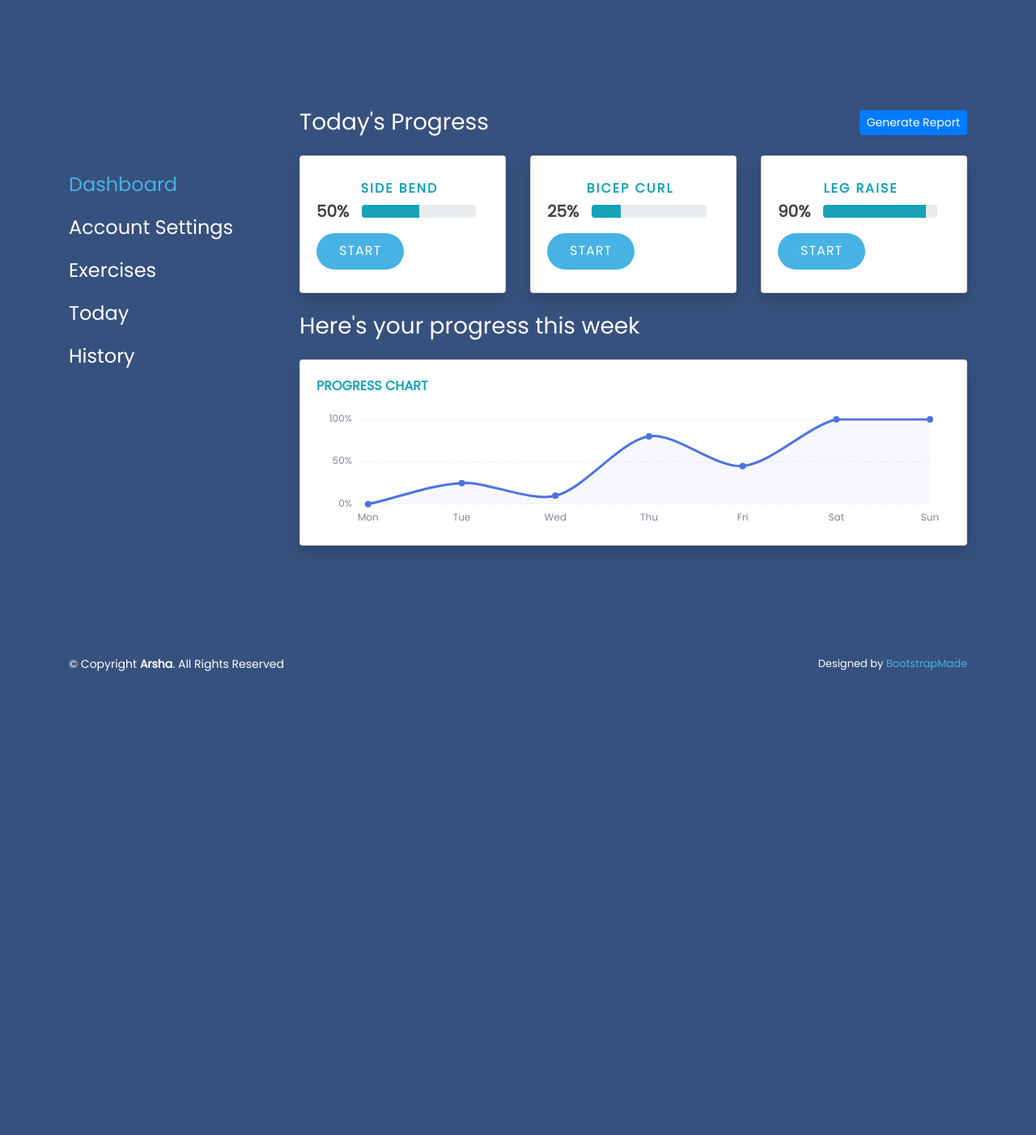
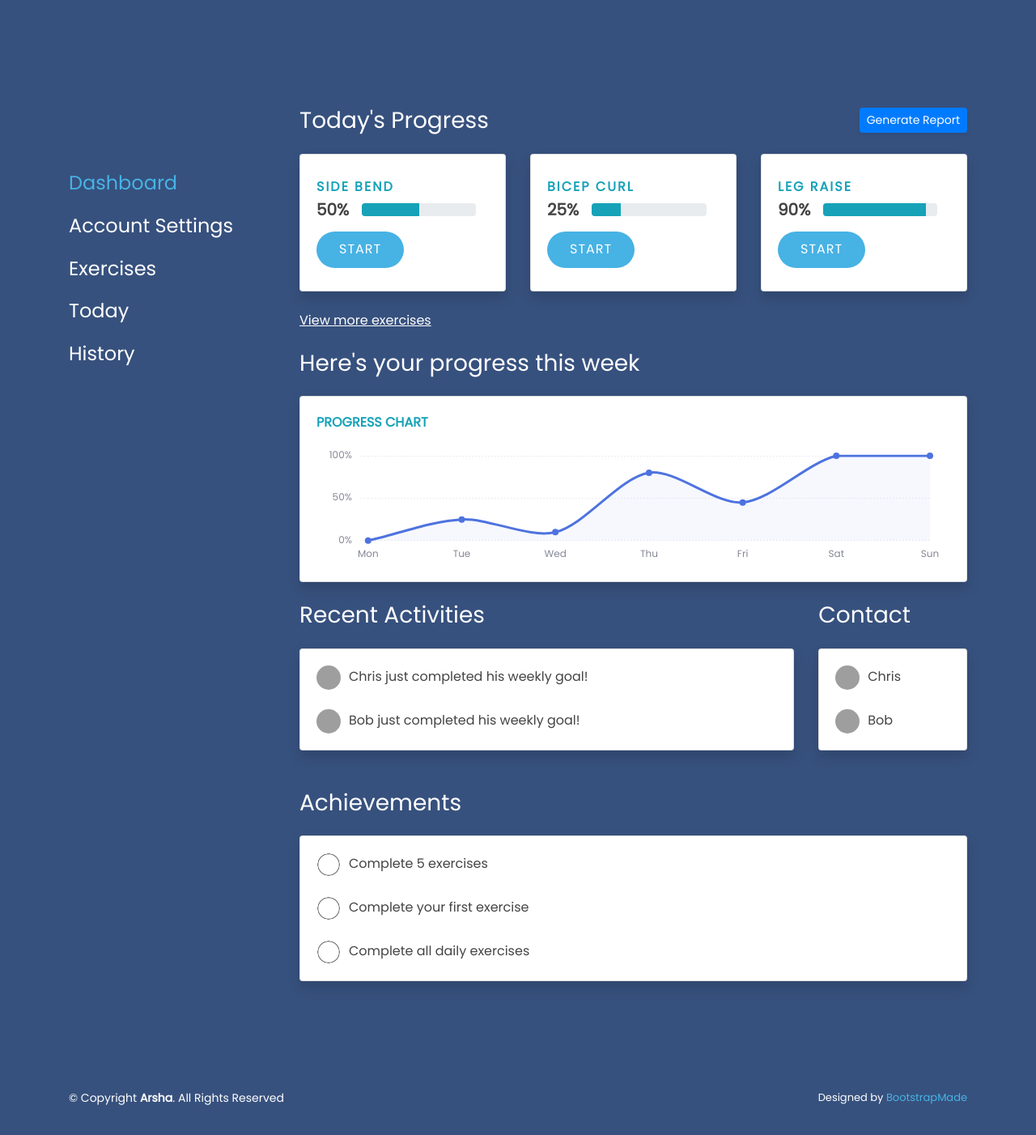
Before and after one commit to justinjameslee/anyexercise, a Flask app: page /dashboard in a window 1280 px wide. Shown: the part 76-1478 px from the top of the page at 81% size. Before the commit the page ends 905 px from the top, so only its background shows below. Run offline with Flask 2, Linux system fonts and the light colour scheme; some libraries are stand-ins or nearby versions; grey boxes are pictures that could not be loaded.

Commit message:
Updated Dashboard and Exercise Functions

```diff
--- a/app.py
+++ b/app.py
@@ -17,7 +17,7 @@ exercise_option = 0
 def exercise():
     global exercise_option
     if request.method == 'POST':
-        exercise_option = request.form.get("exercise_select")
+        exercise_option = int(request.form.get("exercise_select"))
     return render_template('exercise.html', exercise_option=str(exercise_option))
 
 @app.route('/login')
@@ -51,6 +51,13 @@ def calculate_angle(a,b,c):
     radians = np.arctan2(c[1]-b[1], c[0]-b[0]) - np.arctan2(a[1]-b[1], a[0]-b[0])
     angle = np.abs(radians*180.0/np.pi)
     return angle
+
+def draw_landmarks(image, results):
+    # Render detections
+    mp_drawing.draw_landmarks(image, results.pose_landmarks, mp_pose.POSE_CONNECTIONS,
+        mp_drawing.DrawingSpec(color=(245,117,66), thickness=1, circle_radius=2),
+        mp_drawing.DrawingSpec(color=(128,128,128), thickness=1, circle_radius=2)
+        )
 
 def sidebend(data, landmarks):
     start = data['start']
@@ -150,70 +157,52 @@ def gen():
 
             # Make detection
             results = pose.process(image)
-            print(results)
 
             # Recolor back to BGR
             image.flags.writeable = True
             image = cv2.cvtColor(image, cv2.COLOR_RGB2BGR)
 
 
-            # # Extract landmarks
-            # try:
-            #     landmarks = results.pose_landmarks.landmark
-            #     sidebend(image, landmarks)
-            # except:
-            #     pass
+            global exercise_option
+            if exercise_option == 0 or exercise_option == "0":
+                draw_landmarks(image, results)
+            elif exercise_option == 1 or exercise_option == "1":
+                # Extract landmarks
+                try:
+                    landmarks = results.pose_landmarks.landmark
+                    data = sidebend(thisDict, landmarks)
+                    thisDict['start'] = data['start']
+                    thisDict['counter'] = data['counter']
+                    thisDict['stage'] = data['stage']
+                    thisDict['completed'] = data['completed']
+                    # print(array)
+                # except:
+                #     pass
+                except Exception as e: print(e)
+                draw_landmarks(image, results)
 
-#             global exercise_option
-#             print(exercise_option)
-#             if exercise_option == 0:
-#                 print("working")
-#                 draw_landmarks(image, results)
+                # Render counter
+                # Setup status box
+                cv2.rectangle(image, (0,0), (625,73), (255, 255, 255), -1)
 
-            # Extract landmarks
-            try:
-                landmarks = results.pose_landmarks.landmark
-                print(thisDict)
-                data = sidebend(thisDict, landmarks)
-                thisDict['start'] = data['start']
-                thisDict['counter'] = data['counter']
-                thisDict['stage'] = data['stage']
-                thisDict['completed'] = data['completed']
+                # Rep data
+                cv2.putText(image, 'REPS', (15,12),
+                            cv2.FONT_HERSHEY_SIMPLEX, 0.5, (0,0,0), 1, cv2.LINE_AA)
+                cv2.putText(image, str(thisDict['counter']),
+                            (10,60),
+                            cv2.FONT_HERSHEY_SIMPLEX, 2, (0,0,0), 2, cv2.LINE_AA)
 
-                # print(array)
-            # except:
-            #     pass
-            except Exception as e: print(e)
+                # Stage data
+                cv2.putText(image, 'STAGE', (100,12),
+                            cv2.FONT_HERSHEY_SIMPLEX, 0.5, (0,0,0), 1, cv2.LINE_AA)
+                cv2.putText(image, thisDict['stage'],
+                            (60,60),
+                            cv2.FONT_HERSHEY_SIMPLEX, 2, (0,0,0), 2, cv2.LINE_AA)
 
-            # Render counter
-            # Setup status box
-            cv2.rectangle(image, (0,0), (625,73), (255, 255, 255), -1)
-            #timer box
-            cv2.rectangle(image, (800,0), (1225,73), (255, 255, 255), -1)
-            # Rep data
-            cv2.putText(image, 'REPS', (15,12),
-                        cv2.FONT_HERSHEY_SIMPLEX, 0.5, (0,0,0), 1, cv2.LINE_AA)
-            cv2.putText(image, str(thisDict['counter']),
-                        (10,60),
-                        cv2.FONT_HERSHEY_SIMPLEX, 2, (0,0,0), 2, cv2.LINE_AA)
-
-            # Stage data
-            cv2.putText(image, 'STAGE', (100,12),
-                        cv2.FONT_HERSHEY_SIMPLEX, 0.5, (0,0,0), 1, cv2.LINE_AA)
-            cv2.putText(image, thisDict['stage'],
-                        (60,60),
-                        cv2.FONT_HERSHEY_SIMPLEX, 2, (0,0,0), 2, cv2.LINE_AA)
-
-            #timer
-            # cv2.putText(image, displayTimer,
-            #             (800,60),
-            #             cv2.FONT_HERSHEY_SIMPLEX, 2, (0,0,0), 2, cv2.LINE_AA)
-
-            # Render detections
-            mp_drawing.draw_landmarks(image, results.pose_landmarks, mp_pose.POSE_CONNECTIONS,
-                                    mp_drawing.DrawingSpec(color=(245,117,66), thickness=1, circle_radius=2),
-                                    mp_drawing.DrawingSpec(color=(128,128,128), thickness=1, circle_radius=2)
-                                    )
+                #timer
+                # cv2.putText(image, displayTimer,
+                #             (800,60),
+                #             cv2.FONT_HERSHEY_SIMPLEX, 2, (0,0,0), 2, cv2.LINE_AA)
 
 
             ret,jpg=cv2.imencode('.jpg',image)
--- a/static/css/style.css
+++ b/static/css/style.css
@@ -2113,6 +2113,10 @@ input[type=submit] {
 
 .card-title {
   letter-spacing: 2px;
+}
+
+.card-title-exercise {
+  letter-spacing: 2px;
   text-align: center;
 }
 
@@ -2219,3 +2223,8 @@ select::-ms-expand {
 #header-session .logo img {
   max-height: 40px;
 }
+
+.show-more {
+  color: #fff;
+  text-decoration: underline;
+}
--- a/templates/dashboard.html
+++ b/templates/dashboard.html
@@ -123,7 +123,10 @@
                         </div>
                     </div>
                 </div>
+            </div>
 
+            <div class="d-sm-flex align-items-center justify-content-between mb-2">
+                <a href="#"><p class="show-more">View more exercises</p></a>
             </div>
 
             <!-- Page Heading -->
@@ -142,56 +145,67 @@
                                 <canvas id="myAreaChart"></canvas>
                             </div>
                         </div>
+                    </div>
+                </div>
+            </div>
+
+            <div class="row">
+                <div class="col-9">
+                    <!-- Page Heading -->
+                    <div class="d-sm-flex align-items-center justify-content-between mb-4">
+                        <h3 class="h3 mb-0 text-gray-800">Recent Activities</h3>
+                    </div>
+                </div>
+                <div class="col">
+                    <!-- Page Heading -->
+                    <div class="d-sm-flex align-items-center justify-content-between mb-4">
+                        <h3 class="h3 mb-0 text-gray-800">Contact</h3>
+                    </div>
                 </div>
             </div>
 
             <!-- Content Row -->
-            <!-- <div class="row">
-
-
-                <div class="col-lg-6 mb-4">
-
+            <div class="row">
+                <div class="col-lg-9 mb-4">
                     <div class="card shadow mb-4">
-                        <div class="card-header py-3">
-                            <h6 class="m-0 font-weight-bold text-primary">Projects</h6>
-                        </div>
                         <div class="card-body">
-                            <h4 class="small font-weight-bold">Server Migration <span
-                                    class="float-right">20%</span></h4>
-                            <div class="progress mb-4">
-                                <div class="progress-bar bg-danger" role="progressbar" style="width: 20%"
-                                    aria-valuenow="20" aria-valuemin="0" aria-valuemax="100"></div>
-                            </div>
-                            <h4 class="small font-weight-bold">Sales Tracking <span
-                                    class="float-right">40%</span></h4>
-                            <div class="progress mb-4">
-                                <div class="progress-bar bg-warning" role="progressbar" style="width: 40%"
-                                    aria-valuenow="40" aria-valuemin="0" aria-valuemax="100"></div>
-                            </div>
-                            <h4 class="small font-weight-bold">Customer Database <span
-                                    class="float-right">60%</span></h4>
-                            <div class="progress mb-4">
-                                <div class="progress-bar" role="progressbar" style="width: 60%"
-                                    aria-valuenow="60" aria-valuemin="0" aria-valuemax="100"></div>
-                            </div>
-                            <h4 class="small font-weight-bold">Payout Details <span
-                                    class="float-right">80%</span></h4>
-                            <div class="progress mb-4">
-                                <div class="progress-bar bg-info" role="progressbar" style="width: 80%"
-                                    aria-valuenow="80" aria-valuemin="0" aria-valuemax="100"></div>
-                            </div>
-                            <h4 class="small font-weight-bold">Account Setup <span
-                                    class="float-right">Complete!</span></h4>
-                            <div class="progress">
-                                <div class="progress-bar bg-success" role="progressbar" style="width: 100%"
-                                    aria-valuenow="100" aria-valuemin="0" aria-valuemax="100"></div>
-                            </div>
+                            <div><img src="https://www.tutorialrepublic.com/examples/images/avatar/3.jpg" class="avatar" alt="Avatar">Chris just completed his weekly goal! </div>
+                            <br>
+                            <div><img src="https://www.tutorialrepublic.com/examples/images/avatar/3.jpg" class="avatar" alt="Avatar">Bob just completed his weekly goal! </div>
                         </div>
                     </div>
                 </div>
-            </div> -->
+                <div class="col">
+                    <div class="card shadow mb-4">
+                        <div class="card-body">
+                            <div><img src="https://www.tutorialrepublic.com/examples/images/avatar/3.jpg" class="avatar" alt="Avatar">Chris</div>
+                            <br>
+                            <div><img src="https://www.tutorialrepublic.com/examples/images/avatar/3.jpg" class="avatar" alt="Avatar">Bob</div>
+                        </div>
+                    </div>
+                </div>
+            </div>
 
+            <!-- Page Heading -->
+            <div class="d-sm-flex align-items-center justify-content-between mb-4">
+                <h3 class="h3 mb-0 text-gray-800">Achievements</h3>
             </div>
+
+            <div class="row">
+                <div class="col">
+                    <div class="card shadow mb-4">
+                        <div class="card-body">
+                            <div><img src="{{ url_for('static', filename='img/circle.png') }}" class="avatar" alt="Avatar">Complete 5 exercises</div>
+                            <br>
+                            <div><img src="{{ url_for('static', filename='img/circle.png') }}" class="avatar" alt="Avatar">Complete your first exercise</div>
+                            <br>
+                            <div><img src="{{ url_for('static', filename='img/circle.png') }}" class="avatar" alt="Avatar">Complete all daily exercises</div>
+                        </div>
+                    </div>
+                </div>
+            </div>
+
+
         </div>
 
 
--- a/templates/exercise.html
+++ b/templates/exercise.html
@@ -8,11 +8,13 @@
         <div class="row justify-content-center">
             <div class="card shadow card-exercise">
                 <div class="card-body">
-                    <div class="text-xs font-weight-bold text-info text-uppercase mb-1 card-title">Current Exercise</div>
+                    <div class="text-xs font-weight-bold text-info text-uppercase mb-1 card-title-exercise">Current Exercise</div>
                     <form action="/exercise" method="POST">
                         <select name="exercise_select">
                             <option value="0" {% if exercise_option == "0" %} selected {% endif %}>Detection</option>
                             <option value="1" {% if exercise_option == "1" %} selected {% endif %}>Side Bend</option>
+                            <option value="2" {% if exercise_option == "2" %} selected {% endif %}>Bicep Curl</option>
+                            <option value="3" {% if exercise_option == "3" %} selected {% endif %}>Leg Raise</option>
                         </select>
                         <input type="submit" class="fadeIn" value="Change">
                         <div class="justify-content-center align-items-center">
```
Also changed, not shown: static/img/circle.png (added), static/img/dropdown.png (added).
